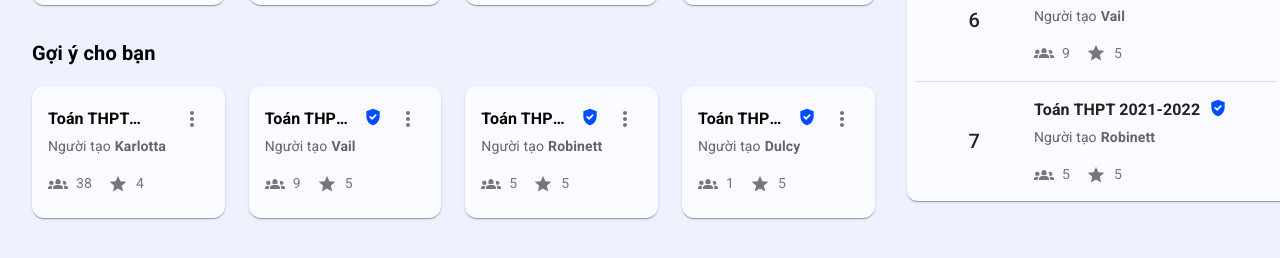
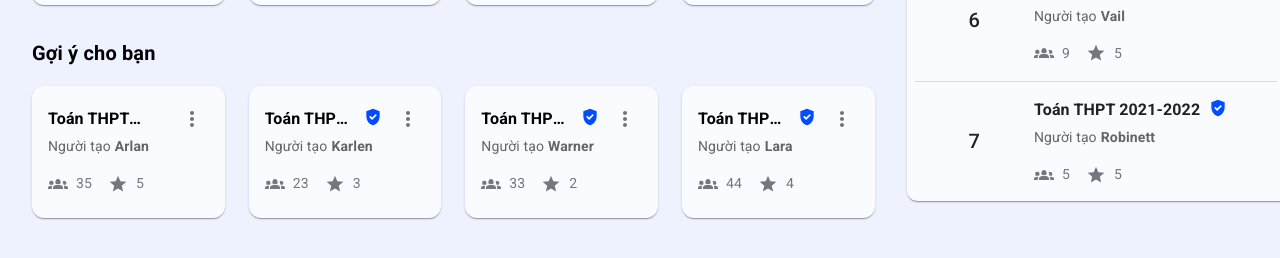
Before and after one commit to phatduong0812/SmartQuiz, a React (Vite) app in the folder client/: page / in a window 1280 px wide. Shown: the part 913-1171 px from the top of the page. Built offline with nearby package versions, Linux system fonts and the light colour scheme.

Commit message:
Update LInk

```diff
--- a/client/src/Mock/index.jsx
+++ b/client/src/Mock/index.jsx
@@ -1,37 +1,37 @@
 export const Mock_Data = {
     recent: [
-        { StudySetName: 'Sitta canadensis', PersonCreated: 'Arlan', NumberPeople: 35, Star: 5 },
-        { StudySetName: 'Felis libyca', PersonCreated: 'Karlen', NumberPeople: 23, Star: 3 },
-        { StudySetName: 'unavailable', PersonCreated: 'Warner', NumberPeople: 33, Star: 2 },
-        { StudySetName: 'Amblyrhynchus cristatus', PersonCreated: 'Lara', NumberPeople: 44, Star: 4 },
-        { StudySetName: 'Eutamias minimus', PersonCreated: 'Karlotta', NumberPeople: 38, Star: 4 },
-        { StudySetName: 'Dendrocitta vagabunda', PersonCreated: 'Vail', NumberPeople: 9, Star: 5 },
-        { StudySetName: 'Potos flavus', PersonCreated: 'Robinett', NumberPeople: 5, Star: 5 },
-        { StudySetName: 'Felis silvestris lybica', PersonCreated: 'Dulcy', NumberPeople: 1, Star: 5 },
+        { id: 1, StudySetName: 'Toán THPT 2021-2022', PersonCreated: 'Arlan', NumberPeople: 35, Star: 5 },
+        { id: 2, StudySetName: 'Felis libyca', PersonCreated: 'Karlen', NumberPeople: 23, Star: 3 },
+        { id: 3, StudySetName: 'unavailable', PersonCreated: 'Warner', NumberPeople: 33, Star: 2 },
+        { id: 4, StudySetName: 'Amblyrhynchus cristatus', PersonCreated: 'Lara', NumberPeople: 44, Star: 4 },
+        { id: 5, StudySetName: 'Eutamias minimus', PersonCreated: 'Karlotta', NumberPeople: 38, Star: 4 },
+        { id: 6, StudySetName: 'Dendrocitta vagabunda', PersonCreated: 'Vail', NumberPeople: 9, Star: 5 },
+        { id: 7, StudySetName: 'Potos flavus', PersonCreated: 'Robinett', NumberPeople: 5, Star: 5 },
+        { id: 8, StudySetName: 'Felis silvestris lybica', PersonCreated: 'Dulcy', NumberPeople: 1, Star: 5 },
     ],
     search: [
-        { StudySetName: 'Sitta canadensis', PersonCreated: 'Arlan', NumberPeople: 35, Star: 5 },
-        { StudySetName: 'Felis libyca', PersonCreated: 'Karlen', NumberPeople: 23, Star: 3 },
-        { StudySetName: 'unavailable', PersonCreated: 'Warner', NumberPeople: 33, Star: 2 },
-        { StudySetName: 'Amblyrhynchus cristatus', PersonCreated: 'Lara', NumberPeople: 44, Star: 4 },
-        { StudySetName: 'Eutamias minimus', PersonCreated: 'Karlotta', NumberPeople: 38, Star: 4 },
-        { StudySetName: 'Dendrocitta vagabunda', PersonCreated: 'Vail', NumberPeople: 9, Star: 5 },
-        { StudySetName: 'Potos flavus', PersonCreated: 'Robinett', NumberPeople: 5, Star: 5 },
-        { StudySetName: 'Felis silvestris lybica', PersonCreated: 'Dulcy', NumberPeople: 1, Star: 5 },
-        { StudySetName: 'Felis silvestris lybica', PersonCreated: 'Dulcy', NumberPeople: 1, Star: 5 },
-        { StudySetName: 'Felis silvestris lybica', PersonCreated: 'Dulcy', NumberPeople: 1, Star: 5 },
+        { id: 1, StudySetName: 'Toán THPT 2021-2022', PersonCreated: 'Arlan', NumberPeople: 35, Star: 5 },
+        { id: 2, StudySetName: 'Felis libyca', PersonCreated: 'Karlen', NumberPeople: 23, Star: 3 },
+        { id: 3, StudySetName: 'unavailable', PersonCreated: 'Warner', NumberPeople: 33, Star: 2 },
+        { id: 4, StudySetName: 'Amblyrhynchus cristatus', PersonCreated: 'Lara', NumberPeople: 44, Star: 4 },
+        { id: 5, StudySetName: 'Eutamias minimus', PersonCreated: 'Karlotta', NumberPeople: 38, Star: 4 },
+        { id: 6, StudySetName: 'Dendrocitta vagabunda', PersonCreated: 'Vail', NumberPeople: 9, Star: 5 },
+        { id: 7, StudySetName: 'Potos flavus', PersonCreated: 'Robinett', NumberPeople: 5, Star: 5 },
+        { id: 8, StudySetName: 'Felis silvestris lybica', PersonCreated: 'Dulcy', NumberPeople: 1, Star: 5 },
+        { id: 9, StudySetName: 'Felis silvestris lybica', PersonCreated: 'Dulcy', NumberPeople: 1, Star: 5 },
+        { id: 10, StudySetName: 'Felis silvestris lybica', PersonCreated: 'Dulcy', NumberPeople: 1, Star: 5 },
     ],
     yourSet: [
-        { StudySetName: 'Sitta canadensis', PersonCreated: 'Arlan', NumberPeople: 35, Star: 5 },
-        { StudySetName: 'Felis libyca', PersonCreated: 'Karlen', NumberPeople: 23, Star: 3 },
-        { StudySetName: 'unavailable', PersonCreated: 'Warner', NumberPeople: 33, Star: 2 },
-        { StudySetName: 'Amblyrhynchus cristatus', PersonCreated: 'Lara', NumberPeople: 44, Star: 4 },
+        { id: 1, StudySetName: 'Toán THPT 2021-2022', PersonCreated: 'Arlan', NumberPeople: 35, Star: 5 },
+        { id: 2, StudySetName: 'Felis libyca', PersonCreated: 'Karlen', NumberPeople: 23, Star: 3 },
+        { id: 3, StudySetName: 'unavailable', PersonCreated: 'Warner', NumberPeople: 33, Star: 2 },
+        { id: 4, StudySetName: 'Amblyrhynchus cristatus', PersonCreated: 'Lara', NumberPeople: 44, Star: 4 },
     ],
     reccomend: [
-        { StudySetName: 'Eutamias minimus', PersonCreated: 'Karlotta', NumberPeople: 38, Star: 4 },
-        { StudySetName: 'Dendrocitta vagabunda', PersonCreated: 'Vail', NumberPeople: 9, Star: 5 },
-        { StudySetName: 'Potos flavus', PersonCreated: 'Robinett', NumberPeople: 5, Star: 5 },
-        { StudySetName: 'Felis silvestris lybica', PersonCreated: 'Dulcy', NumberPeople: 1, Star: 5 },
+        { id: 1, StudySetName: 'Toán THPT 2021-2022', PersonCreated: 'Arlan', NumberPeople: 35, Star: 5 },
+        { id: 2, StudySetName: 'Felis libyca', PersonCreated: 'Karlen', NumberPeople: 23, Star: 3 },
+        { id: 3, StudySetName: 'unavailable', PersonCreated: 'Warner', NumberPeople: 33, Star: 2 },
+        { id: 4, StudySetName: 'Amblyrhynchus cristatus', PersonCreated: 'Lara', NumberPeople: 44, Star: 4 },
     ],
     dropdown1: [
         { name: 'Tất cả kết quả', id: 5 },
--- a/client/src/components/ListStudySets/StudyCard.jsx
+++ b/client/src/components/ListStudySets/StudyCard.jsx
@@ -36,7 +36,7 @@ const StudyCard = ({ studySet }) => {
                                     textDecoration: 'none',
                                 }}
                                 component={Link}
-                                to="/detail"
+                                to={`/detail/${studySet.id}`}
                             >
                                 {/* {studySet?.StudySetName} */}
                                 Toán THPT 2021-2022
--- a/client/src/pages/StudySetDetail/DetailHeader/index.jsx
+++ b/client/src/pages/StudySetDetail/DetailHeader/index.jsx
@@ -1,13 +1,15 @@
 import React from 'react'
 
-import { Link } from 'react-router-dom'
+import { Link, useParams } from 'react-router-dom'
 
 import { Quiz } from '@mui/icons-material'
 import { Box, Button, IconButton, Typography } from '@mui/material'
 
+import { Mock_Data } from '~/Mock'
 import { AppStyles } from '~/constants/styles'
 
-const DetailHeader = () => {
+const DetailHeader = ({ numberQuestion }) => {
+    const { id } = useParams()
     return (
         <React.Fragment>
             <Typography variant="h4" sx={{ fontWeight: 'bold' }}>
@@ -61,11 +63,11 @@ const DetailHeader = () => {
                     Người tạo
                 </Typography>
                 <Typography ml={0.5} variant="body1" color="text.secondary" sx={{ fontWeight: 'bold', fontSize: 14 }}>
-                    Alex Johnson
+                    {Mock_Data.recent[id - 1].PersonCreated}
                 </Typography>
             </Box>
             <Typography mt={5} variant="h5" sx={{ fontWeight: 'bold' }}>
-                Số lượng câu (30)
+                Số lượng câu ({numberQuestion.length})
             </Typography>
         </React.Fragment>
     )
--- a/client/src/pages/StudySetDetail/index.jsx
+++ b/client/src/pages/StudySetDetail/index.jsx
@@ -8,7 +8,7 @@ import { Mock_Data } from '~/Mock'
 const StudySetDetail = () => {
     return (
         <Box maxWidth={1112} sx={{ m: '0 auto', mt: 5, mb: 9 }}>
-            <DetailHeader />
+            <DetailHeader numberQuestion={Mock_Data.question} />
             <Questions questions={Mock_Data.question} />
         </Box>
     )
--- a/client/src/routes/index.jsx
+++ b/client/src/routes/index.jsx
@@ -30,7 +30,7 @@ const publicRoutes = [
     },
     {
         element: <StudySetDetail />,
-        path: 'detail',
+        path: 'detail/:id',
         name: 'detail',
         layout: 'common',
     },
```
